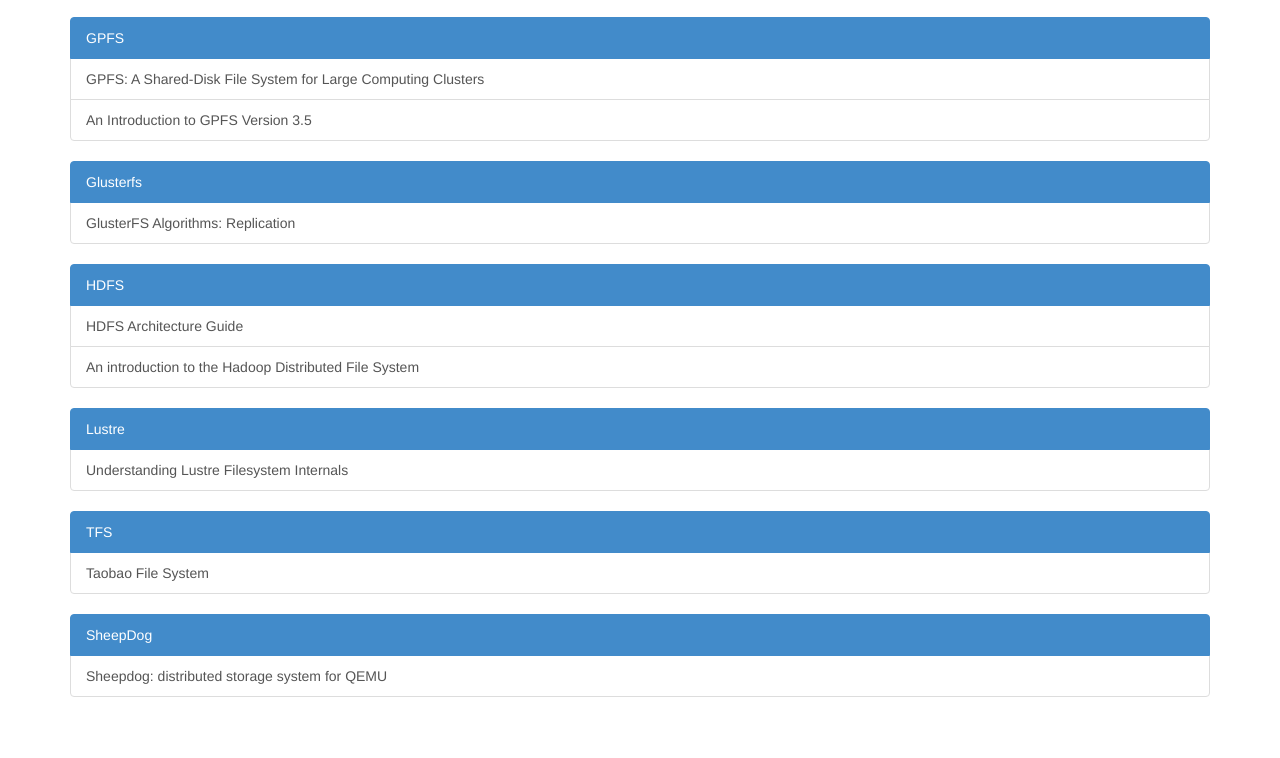
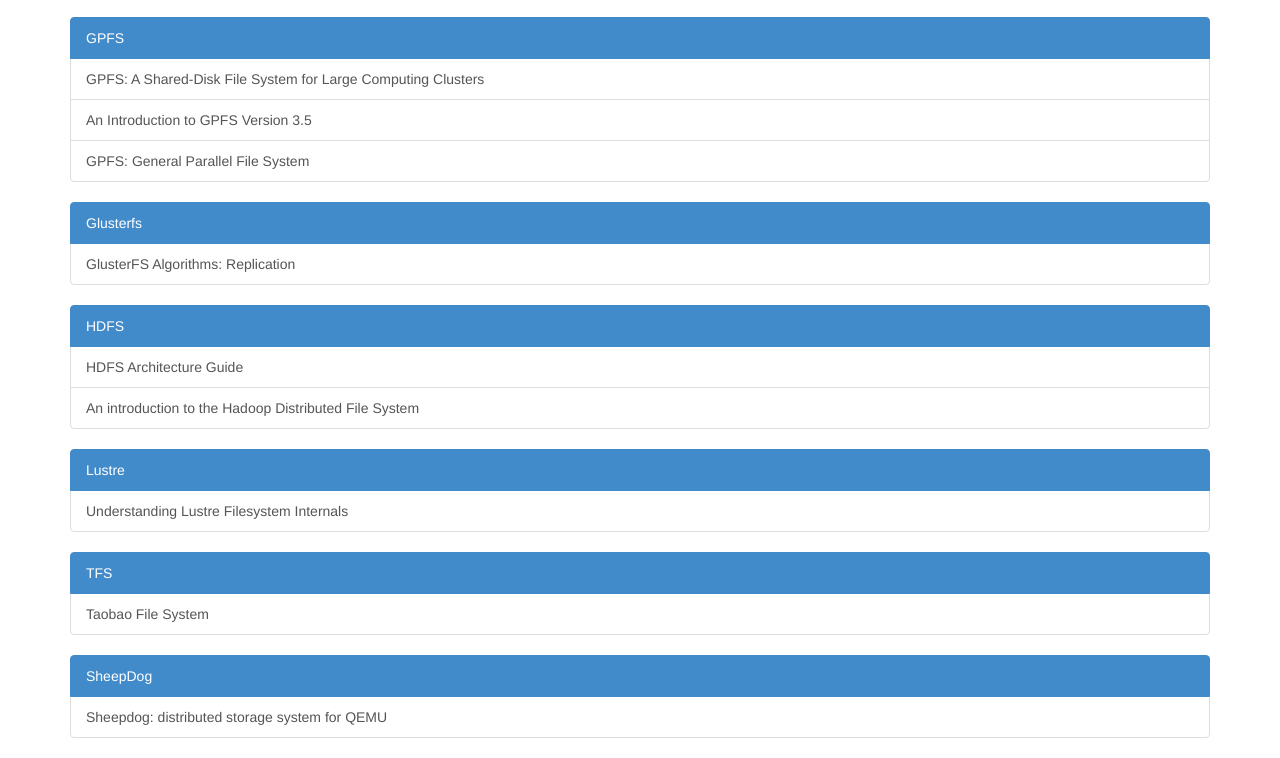
Before and after one commit to JulesWang/cdfs, a plain HTML site: page index.html in a window 1280 px wide. Shown: the part 900-1658 px from the top of the page. Before the commit the page ends 1617 px from the top, so only its background shows below. Drawn offline with Linux system fonts and the light colour scheme.

Commit message:
add one reference

```diff
--- a/index.html
+++ b/index.html
@@ -179,6 +179,7 @@
         <a href="#" class="list-group-item active">GPFS</a>
         <a href="https://www.usenix.org/legacy/events/fast02/full_papers/schmuck/schmuck.pdf" class="list-group-item">GPFS: A Shared-Disk File System for Large Computing Clusters</a>
         <a href="http://www-03.ibm.com/systems/jo/resources/introduction-to-gpfs-3-5.pdf" class="list-group-item">An Introduction to GPFS Version 3.5</a>
+        <a href="http://www.cs.rochester.edu/~sandhya/csc256/seminars/xiaoya_GPFS.pdf" class="list-group-item">GPFS: General Parallel File System</a>
       </div>
 
       <div class="list-group" id="glustefs">
```
